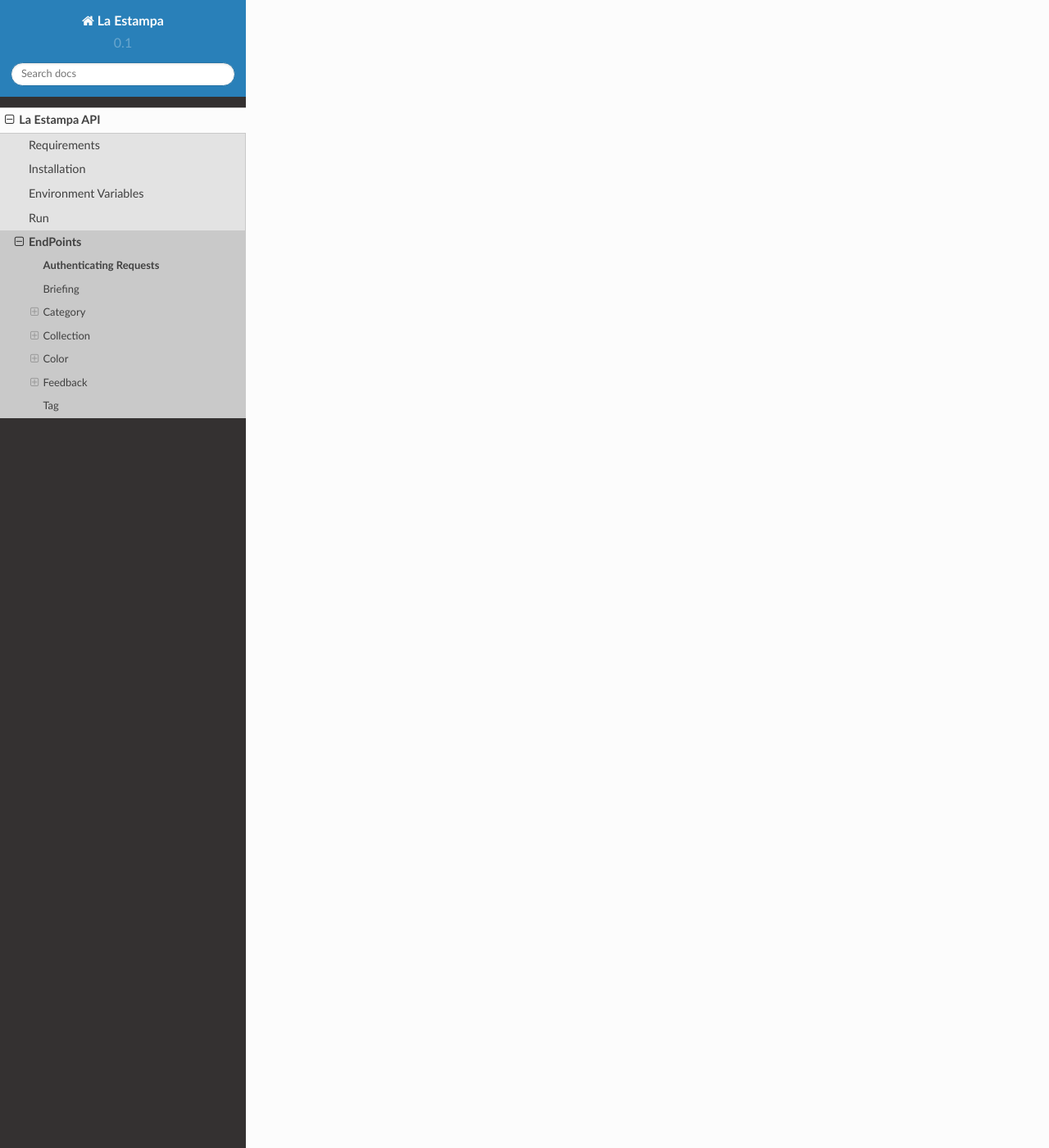
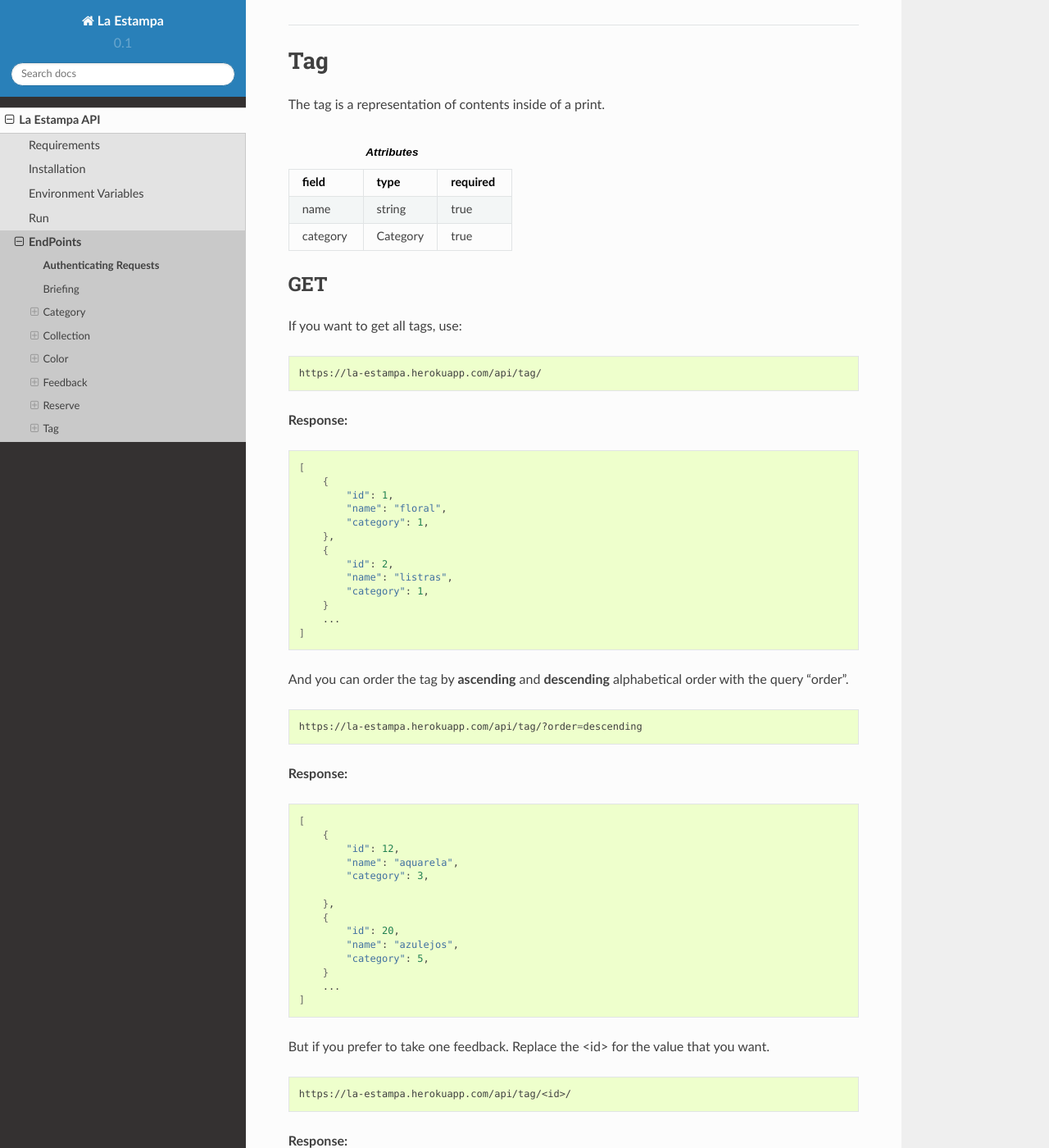
Before and after one commit to Sharmaxz/la-estampa-api-docs, a Sphinx documentation site: the page built from source/endpoints-dev.rst, in a window 1280 px wide and 1400 px high, scrolled down 13724 px. Shown: the whole window at 82% size. Built offline with Sphinx 7.4.7 and the Read the Docs theme 2.0.0, drawn with Linux system fonts in a browser that asks for light colours; some of the changed text lies outside the part shown.

Commit message:
Finished Tag section

```diff
--- a/source/endpoints-dev.rst
+++ b/source/endpoints-dev.rst
@@ -1,7 +1,7 @@
 Authenticating Requests
 -----------------------
 
-The `Print`_ and `Feedback`_ endpoints requires authentication.
+All endpoints requires authentication.
 
 PLEASE WRITE ME
 
@@ -11,6 +11,7 @@
 Briefing
 ------------------------
 
+------------------------
 
 Category
 ------------------------
@@ -432,7 +433,7 @@
 GET
 ===
 
-If you want to get all color, use:
+If you want to get all colors, use:
 
 .. code-block:: bash
 
@@ -589,7 +590,7 @@
 GET
 ===
 
-The
+If you want to get all feedbacks, use:
 
 .. code-block:: bash
 
@@ -777,9 +778,231 @@
 
 ------------------------
 
+Reserve
+------------------------
+
+The tag is a representation of contents inside of a print.
+
+.. list-table:: **Attributes**
+   :widths: 15 15 15
+   :header-rows: 1
+
+   * - field
+     - type
+     - required
+
+   * - clerk
+     - User
+     - true
+
+   * - print
+     - Print
+     - true
+
+   * - date_request *
+     - datetime
+     - true
+
+   * - date_end *
+     - datetime
+     - true
+
+P.S.: The date_request and date_end is not required because the value default is the current time.
+
+
+GET
+===
+
+
+
+
+------------------------
 
 Tag
 ------------------------
 
+The tag is a representation of contents inside of a print.
+
+.. list-table:: **Attributes**
+   :widths: 15 15 15
+   :header-rows: 1
+
+   * - field
+     - type
+     - required
+
+   * - name
+     - string
+     - true
+
+   * - category
+     - Category
+     - true
+
+
+GET
+===
+
+If you want to get all tags, use:
+
+.. code-block:: bash
+
+    https://la-estampa.herokuapp.com/api/tag/
+
+**Response:**
+
+.. code-block:: bash
+
+    [
+        {
+            "id": 1,
+            "name": "floral",
+            "category": 1,
+        },
+        {
+            "id": 2,
+            "name": "listras",
+            "category": 1,
+        }
+        ...
+    ]
+
+
+And you can order the tag by **ascending** and **descending** alphabetical order with the query "order".
+
+.. code-block:: bash
+
+    https://la-estampa.herokuapp.com/api/tag/?order=descending
+
+**Response:**
+
+.. code-block:: bash
+
+    [
+        {
+            "id": 12,
+            "name": "aquarela",
+            "category": 3,
+
+        },
+        {
+            "id": 20,
+            "name": "azulejos",
+            "category": 5,
+        }
+        ...
+    ]
+
+
+But if you prefer to take one feedback. Replace the <id> for the value that you want.
+
+.. code-block:: bash
+
+    https://la-estampa.herokuapp.com/api/tag/<id>/
+
+**Response:**
+
+.. code-block:: bash
+
+    {
+        "id": 1,
+        "name": "floral",
+        "category": 1,
+    }
+
+POST
+====
+
+You need to do post request with the tag attributes in the body to create a new tag.
+
+.. code-block:: bash
+
+    https://la-estampa.herokuapp.com/api/tag/
+
+body:
+
+.. code-block:: bash
+
+    {
+        "name": "floral",
+        "category": 1,
+    }
+
+
+**Response:**
+
+.. code-block:: bash
+
+
+    {
+        "id": 1,
+        "name": "floral",
+        "category": 1,
+    }
+
+
+PUT
+===
+
+Choose the tag that you want to update and replace the <id> to tag ID and add all the attributes in the body.
+
+.. code-block:: bash
+
+    https://la-estampa.herokuapp.com/api/tag/<id>/
+
+body:
+
+.. code-block:: bash
+
+    {
+        "name": "floral",
+        "category": 2,
+    }
+
+
+**Response:**
+
+.. code-block:: bash
+
+    {
+        "id": 1,
+        "name": "floral",
+        "category": 2,
+    }
+
+P.S: The response will contains the new values.
+
+
+
+PATCH
+=====
+
+Choose the tag that you want to partial update and replace the <id> to tag ID and add all the attributes in the body.
+
+.. code-block:: bash
+
+    https://la-estampa.herokuapp.com/api/tag/<id>/
+
+body:
+
+.. code-block:: bash
+
+
+    {
+        "name": "abstrato",
+    }
+
+**Response:**
+
+.. code-block:: bash
+
+    {
+        "id": 1,
+        "name": "abstrato",
+        "category": 1,
+
+    }
+
+P.S: The response will contains the new values.
 
 ------------------------
--- a/source/la-estampa.rst
+++ b/source/la-estampa.rst
@@ -31,7 +31,7 @@
 
     ALLOWED_HOSTS=''
     DATABASE_URL=''
-    DEBUG=
+    DEBUG=True
     SECRET_KEY=''
 
 
```
Also changed, not shown: other parts of source/endpoints-dev.rst (+2 -2 lines), 9 other files.
